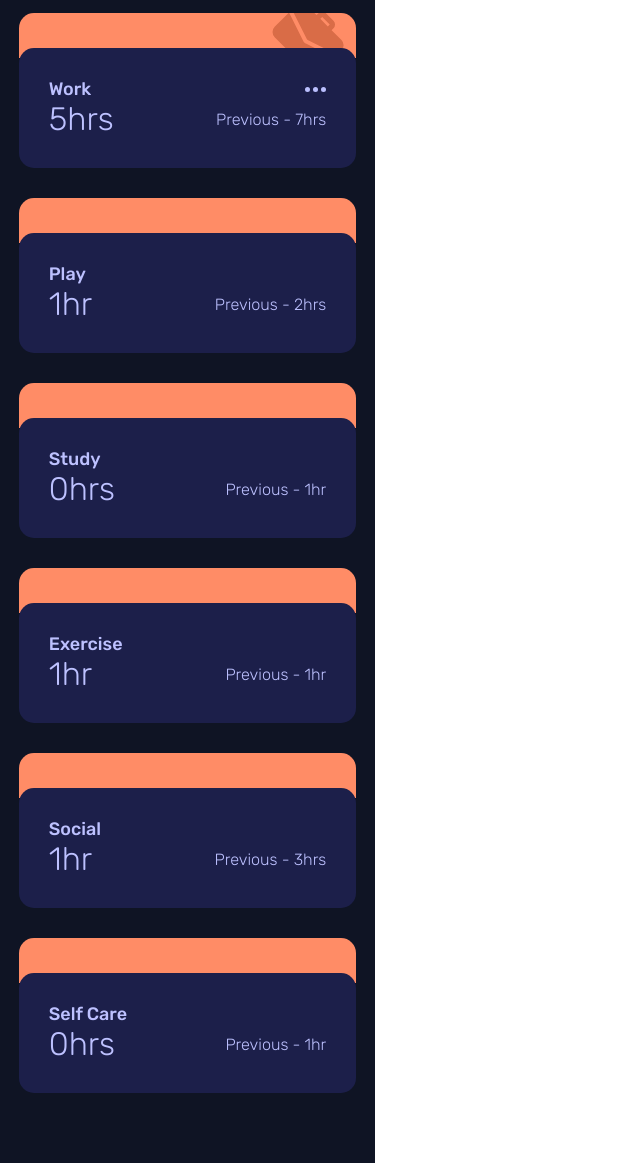
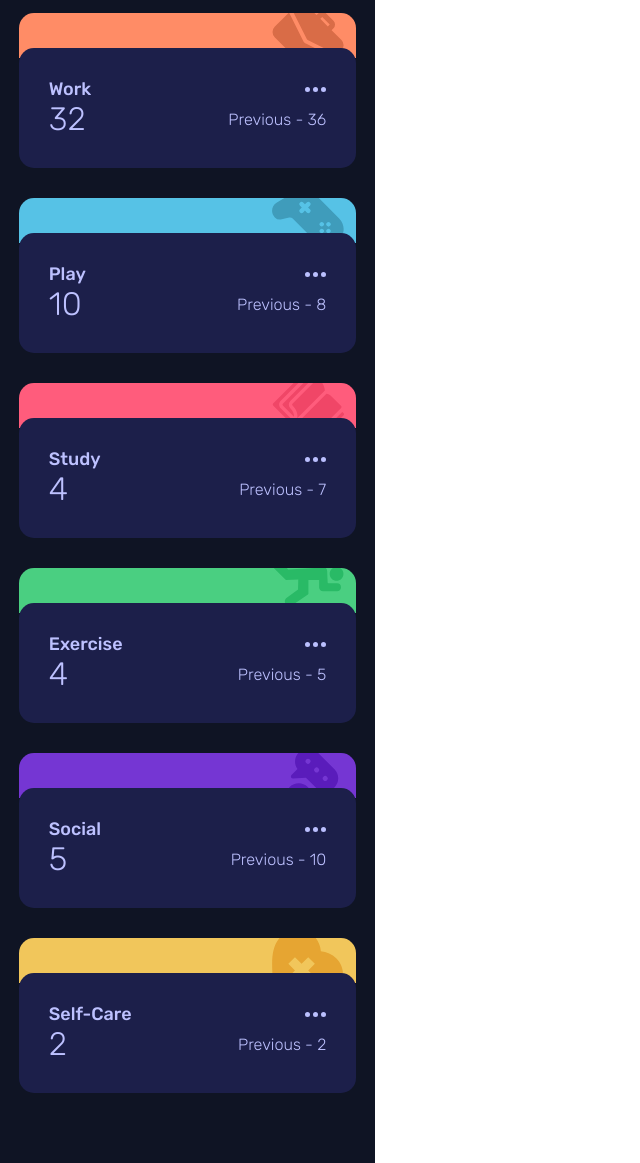
Before and after one commit to lazo2212/Time_tracking_dashboard, a plain HTML site: page index.html in a window 1280 px wide. Shown: the part 247-1410 px from the top of the page, without its empty margins (0-640 px from the left). Drawn offline with Linux system fonts and the light colour scheme.

Commit message:
deleted:    assets/css/style.css 	modified:   data.json 	modified:   index.html 	modified:   js/scrypt.js 	modified:   style/style.css 	modified:   style/style.scss

```diff
--- a/index.html
+++ b/index.html
@@ -26,66 +26,9 @@
         <div class="buttons-container">
           <ul>
             <li>Daily</li>
-            <li>Weekly</li>
+            <li class="selected">Weekly</li>
             <li>Monthly</li>
           </ul>
-        </div>
-      </div>
-
-      <div class="action-container">
-        <div class="heroe-img">
-          <img src="./images/icon-work.svg" alt="image" />
-        </div>
-        <div class="time-container">
-          <h3>Work</h3>
-          <span>5hrs</span>
-          <img src="./images/icon-ellipsis.svg" alt="" />
-          <span>Previous - 7hrs</span>
-        </div>
-      </div>
-
-      <div class="action-container">
-        <div class="heroe-img"></div>
-        <div class="time-container">
-          <h3>Play</h3>
-          <span>1hr</span>
-          <span>Previous - 2hrs</span>
-        </div>
-      </div>
-
-      <div class="action-container">
-        <div class="heroe-img"></div>
-        <div class="time-container">
-          <h3>Study</h3>
-          <span>0hrs</span>
-          <span>Previous - 1hr</span>
-        </div>
-      </div>
-
-      <div class="action-container">
-        <div class="heroe-img"></div>
-        <div class="time-container">
-          <h3>Exercise</h3>
-          <span>1hr</span>
-          <span>Previous - 1hr</span>
-        </div>
-      </div>
-
-      <div class="action-container">
-        <div class="heroe-img"></div>
-        <div class="time-container">
-          <h3>Social</h3>
-          <span>1hr</span>
-          <span>Previous - 3hrs</span>
-        </div>
-      </div>
-
-      <div class="action-container">
-        <div class="heroe-img"></div>
-        <div class="time-container">
-          <h3>Self Care</h3>
-          <span>0hrs</span>
-          <span>Previous - 1hr</span>
         </div>
       </div>
 
--- a/js/scrypt.js
+++ b/js/scrypt.js
@@ -0,0 +1,77 @@
+const mainContainer = document.querySelector('.main-container');
+const buttons = document.querySelector('.buttons-container');
+
+window.addEventListener(
+  'onload',
+  fetch('./data.json')
+    .then((response) => response.json())
+    .then((data) => {
+      data.forEach((element) => {
+        if (element.title === 'Self Care') {
+          element.title = 'Self-Care';
+        }
+
+        const div = document.createElement('div');
+        div.classList.add('action-container');
+        div.innerHTML = `
+          <div class="heroe-img">
+            <img src="./images/icon-${element.title.toLowerCase()}.svg" alt="image" />
+          </div>
+          <div class="time-container">
+            <h3>${element.title}</h3>
+            <span>${element.timeframes.weekly.current}</span>
+            <img src="./images/icon-ellipsis.svg" alt="" />
+            <span>Previous - ${element.timeframes.weekly.previous}</span>
+          </div>
+          `;
+
+        if (element.title === 'Work') {
+          div.firstElementChild.style.backgroundColor = 'hsl(15, 100%, 70%)';
+        } else if (element.title === 'Play') {
+          div.firstElementChild.style.backgroundColor = 'hsl(195, 74%, 62%)';
+        } else if (element.title === 'Study') {
+          div.firstElementChild.style.backgroundColor = 'hsl(348, 100%, 68%)';
+        } else if (element.title === 'Exercise') {
+          div.firstElementChild.style.backgroundColor = 'hsl(145, 58%, 55%)';
+        } else if (element.title === 'Social') {
+          div.firstElementChild.style.backgroundColor = 'hsl(264, 64%, 52%)';
+        } else if (element.title === 'Self-Care') {
+          div.firstElementChild.style.backgroundColor = 'hsl(43, 84%, 65%)';
+        }
+
+        mainContainer.appendChild(div);
+      });
+    })
+);
+
+buttons.addEventListener('click', (e) => {
+  if (e.target.textContent === 'Monthly') {
+    console.log('Monthly');
+    e.target.style;
+  } else if (e.target.textContent === 'Weekly') {
+    console.log('Weekly');
+  } else if (e.target.textContent === 'Daily') {
+    console.log('Daily');
+  } else return;
+});
+
+/*
+
+timeframes
+daily
+:
+{current: 5, previous: 7}
+monthly
+:
+{current: 103, previous: 128}
+weekly
+:
+{current: 32, previous: 36}
+[[Prototype]]
+:
+Object
+title
+:
+"Work"
+
+*/
--- a/style/style.scss
+++ b/style/style.scss
@@ -107,10 +107,14 @@ body {
           font-size: 0.9rem;
           font-weight: $font-weight-400;
           color: $neutral-desaturated-blue;
+
+          &.selected {
+            color: $neutral-pale-blue;
+          }
         }
 
         li:hover {
-          color: $neutral-pale-blue; //to
+          color: $neutral-pale-blue;
         }
       }
     }
```
Also changed, not shown: assets/css/style.css (deleted), data.json (line endings or trailing spaces), style/style.css.
